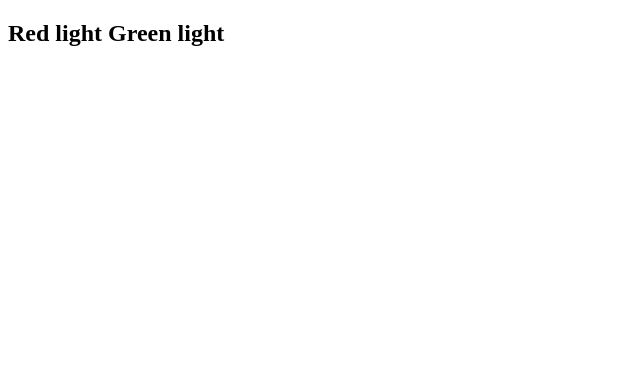
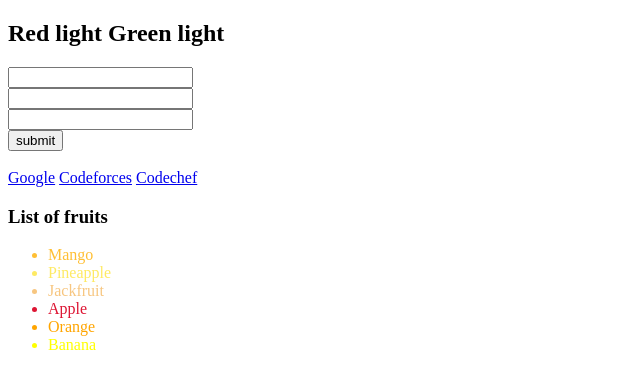
Before and after one commit to prodip36/psudo-html, a plain HTML site: page index.html in a window 1280 px wide. Shown: the whole page, without its empty margins (0-640 px from the left). Drawn offline with Linux system fonts and the light colour scheme.

Commit message:
third commit

```diff
--- a/index.html
+++ b/index.html
@@ -10,13 +10,63 @@
         }
         .red_light:hover{
             color: red;
+            /* background-color: green; */
         }
         .green_light:hover{
             color: green;
+            /* background-color: red; */
         }
+        input:focus{
+            color: rgb(26, 16, 170);
+            padding-left: 10px;
+            background-color: powderblue;
+            outline: 10;
+            border: 1px solid purple;
+        }
+        a:visited{
+            color: chartreuse;
+        }
+        li:last-child{
+            color: yellow;
+        }
+        li:first-child{
+            color: #FFBF34;
+        }
+        li:nth-child(2){
+            color: #FEEA63;
+        }
+        li:nth-child(3){
+            color: #F7C680;
+        }
+        li:nth-child(4){
+            color: #DD1533
+        }
+        li:nth-child(5){
+         color: #FFA500;
+        }
+        li:nth-child(6){
+
+        }
+
     </style>
 </head>
 <body>
     <h2><span class="red_light">Red light</span> <span class="green_light">Green light</span></h2>
+    <input type="text"> <br>
+    <input type="text"><br>
+    <input type="text"><br>
+    <button type="submit">submit</button> <br><br>
+    <a href="https://www.google.com/">Google</a>
+    <a href="https://codeforces.com/">Codeforces</a>
+    <a href="https://www.codechef.com/">Codechef</a> <br>
+    <h3>List of fruits</h3>
+    <ul>
+        <li>Mango</li>
+        <li>Pineapple</li>
+        <li>Jackfruit</li>
+        <li>Apple</li>
+        <li>Orange</li>
+        <li>Banana</li>
+    </ul>
 </body>
 </html>
```
